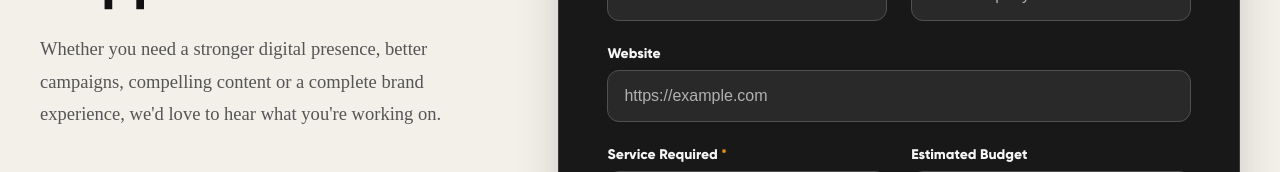
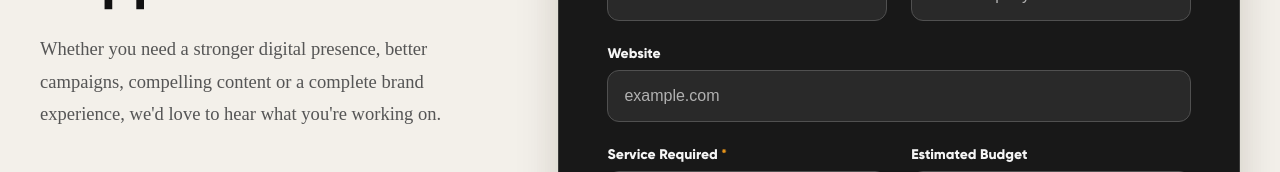
Before and after one commit to AkashTheSciGuy/adventyz-website, a React (Vite) app: page /contact in a window 1280 px wide. Shown: the part 375-547 px from the top of the page. Built offline with nearby package versions, Linux system fonts and the light colour scheme.

Commit message:
Accept website addresses without URL scheme

```diff
--- a/src/pages/Contact.jsx
+++ b/src/pages/Contact.jsx
@@ -87,13 +87,6 @@ function Contact() {
       newErrors.email = "Please enter a valid email address.";
     }
 
-    if (
-      formData.website.trim() &&
-      !/^https?:\/\/.+/i.test(formData.website.trim())
-    ) {
-      newErrors.website =
-        "Please include http:// or https:// in the website URL.";
-    }
 
     if (!formData.service) {
       newErrors.service = "Please select a service.";
@@ -342,10 +335,11 @@ function Contact() {
                     <input
                       id="website"
                       name="website"
-                      type="url"
+                      type="text"
+                      inputMode="url"
                       value={formData.website}
                       onChange={handleChange}
-                      placeholder="https://example.com"
+                      placeholder="example.com"
                       aria-invalid={Boolean(errors.website)}
                     />
 
```
